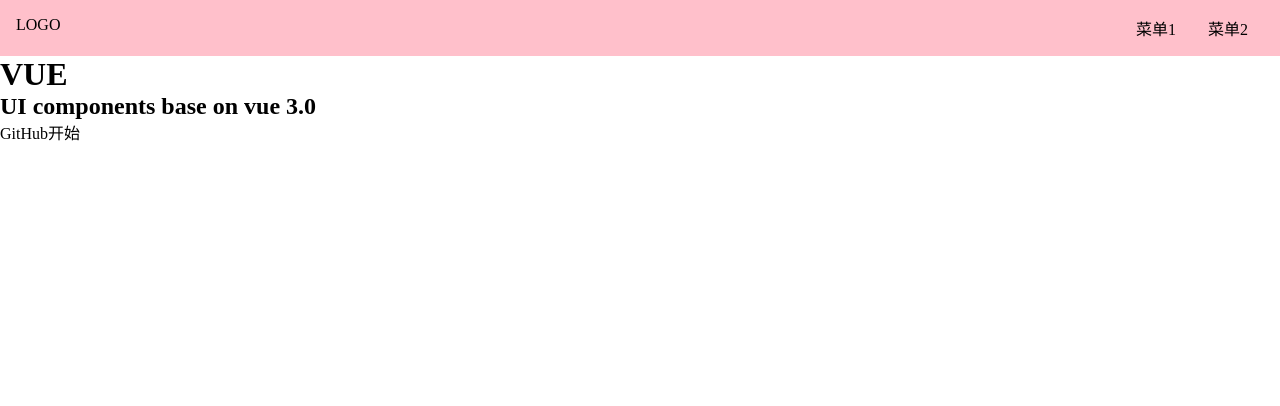
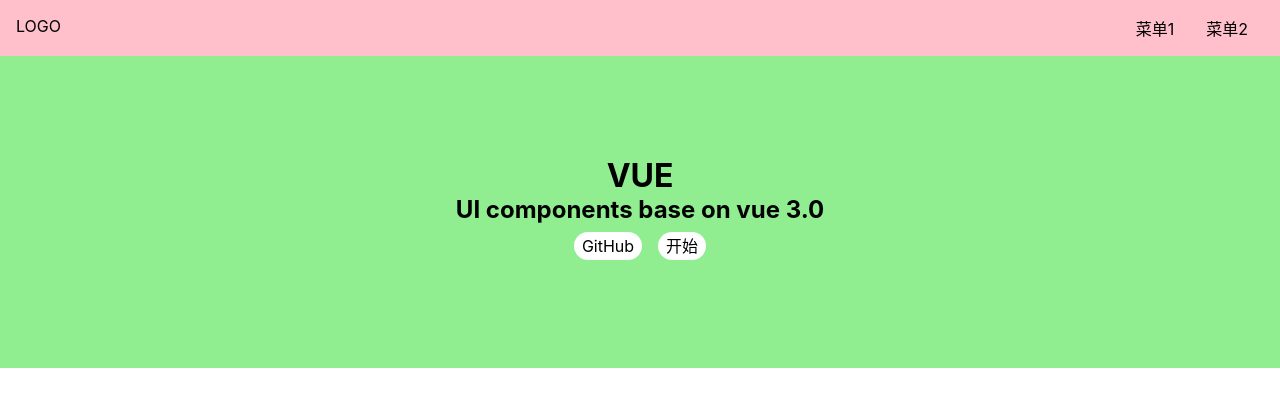
Before and after one commit to goldEli/vui, a Vue app: page /#/ in a window 1280 px wide. Shown: the top 406 px of the page. Built offline with nearby package versions, Linux system fonts and the light colour scheme.

Commit message:
modify Home css

```diff
--- a/src/index.scss
+++ b/src/index.scss
@@ -12,5 +12,13 @@ a {
   color: inherit;
   &:hover {
     border-bottom: 1px solid;
+    cursor: pointer;
   }
 }
+
+body {
+  font-size: 16px;
+  // 为什么这样写 font-family
+  // 答案见 https://github.com/zenozeng/fonts.css/
+  font-family: -apple-system, "Noto Sans", "Helvetica Neue", Helvetica, "Nimbus Sans L", Arial, "Liberation Sans", "PingFang SC", "Hiragino Sans GB", "Noto Sans CJK SC", "Source Han Sans SC", "Source Han Sans CN", "Microsoft YaHei", "Wenquanyi Micro Hei", "WenQuanYi Zen Hei", "ST Heiti", SimHei, "WenQuanYi Zen Hei Sharp", sans-serif;
+}
--- a/src/views/Home.vue
+++ b/src/views/Home.vue
@@ -12,10 +12,31 @@
   </div>
 </template>
 <script lang="ts">
-import Topnav from '../components/Topnav.vue'
+import Topnav from "../components/Topnav.vue";
 export default {
-  components: {Topnav}
-}
+  components: { Topnav },
+};
 </script>
 <style lang="scss" scoped>
+.banner {
+  padding: 100px 0;
+  display: flex;
+  justify-content: center;
+  align-items: center;
+  flex-direction: column;
+  background: lightgreen;
+  > .actions {
+    padding: 8px 0;
+    a {
+      margin: 0 8px;
+      background: #fff;
+      display: inline-block;
+      $h: 28px;
+      height: $h;
+      line-height: $h;
+      border-radius: $h/2;
+      padding: 0 8px;
+    }
+  }
+}
 </style>
```
